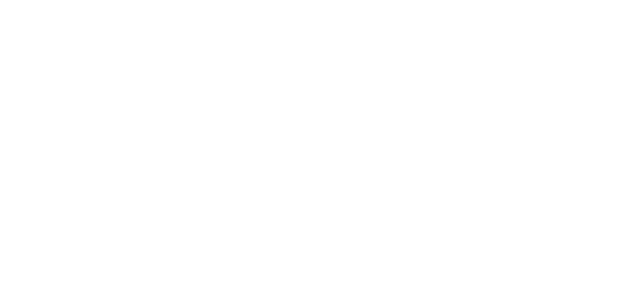
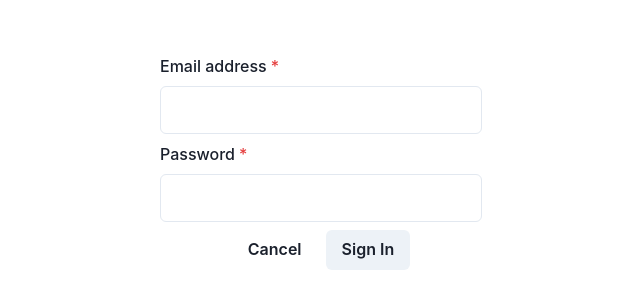
Before and after one commit to DNaruka/ZenNest-UI, a React (Vite) app: page /login in a window 1280 px wide. Before the commit this address had no page. Shown: the part 238-546 px from the top of the page, without its empty margins (280-920 px from the left). Built offline with nearby package versions, Linux system fonts and the light colour scheme.

Commit message:
LogIn Page added

```diff
--- a/src/App.jsx
+++ b/src/App.jsx
@@ -1,11 +1,13 @@
 import { BrowserRouter, Routes, Route } from "react-router-dom";
 import HomePage from "./pages/HomePage";
+import LogIn from "./pages/LogIn";
 
 function App() {
   return (
     <BrowserRouter>
       <Routes>
         <Route path="/" element={<HomePage />} />
+       <Route path="/login" element={<LogIn />} />
       </Routes>
     </BrowserRouter>
   );
--- a/src/pages/HomePage.jsx
+++ b/src/pages/HomePage.jsx
@@ -9,8 +9,10 @@
           <Heading size="4xl">ZenNest</Heading>
         </Center>
         <VStack>
-          <Text size="4xl" >Simple Property Management System</Text>
-          <Link to="/login"><Button colorScheme="blue">Sign In</Button></Link>
+          <Text size="4xl">Simple Property Management System</Text>
+          <Link to="/login">
+            <Button>Sign In</Button>
+          </Link>
         </VStack>
       </Box>
     </Center>
--- /dev/null
+++ b/src/pages/LogIn.jsx
@@ -0,0 +1,93 @@
+import {
+  Box,
+  FormControl,
+  FormLabel,
+  Input,
+  VStack,
+  AbsoluteCenter,
+  HStack,
+  Button,
+  FormErrorMessage,
+} from "@chakra-ui/react";
+import { useState } from "react";
+import { Link } from "react-router-dom";
+
+const LogIn = () => {
+  const [email, setEmail] = useState("");
+  const [password, setPassword] = useState("");
+
+  const [emailError, setEmailError] = useState(false);
+  const [passwordError, setPasswordError] = useState(false);
+
+  const handleEmailChange = (e) => {
+    setEmailError(false);
+    setEmail(e.target.value);
+  };
+
+  const handlePasswordChange = (e) => {
+    setPasswordError(false);
+    setPassword(e.target.value);
+  };
+
+  const handleLoginSubmission = () => {
+    let formValid = true;
+    if (!/^\w+([.-]?\w+)*@\w+([.-]?\w+)*(\.\w{2,3})+$/.test(email)) {
+      setEmailError(true);
+      formValid = false;
+    }
+
+    if (password.length < 8) {
+      setPasswordError(true);
+      formValid = false;
+    }
+
+    if (!formValid) return;
+  };
+
+  return (
+    <Box h="100vh" w="100vw">
+      <AbsoluteCenter axs="both">
+        <HStack w="400px">
+          <VStack>
+            <VStack>
+              <FormControl isRequired isInvalid={emailError}>
+                <FormLabel>Email address</FormLabel>
+                <Input
+                  size="lg"
+                  type="email"
+                  onChange={handleEmailChange}
+                  value={email}
+                />
+                <FormErrorMessage>
+                  Please enter valid email address.
+                </FormErrorMessage>
+              </FormControl>
+              <FormControl isRequired isInvalid={passwordError}>
+                <FormLabel>Password</FormLabel>
+                <Input
+                  size="lg"
+                  type="password"
+                  onChange={handlePasswordChange}
+                  value={password}
+                />
+                <FormErrorMessage>
+                  Please enter valid password.
+                </FormErrorMessage>
+              </FormControl>
+            </VStack>
+            <HStack>
+              <Link to="/">
+                <Button variant="outlne">Cancel</Button>
+              </Link>
+              <Button variant="solid" onClick={handleLoginSubmission}>
+                Sign In
+              </Button>
+            </HStack>
+          </VStack>
+        </HStack>
+      </AbsoluteCenter>
+    </Box>
+  );
+};
+
+export default LogIn;
```
